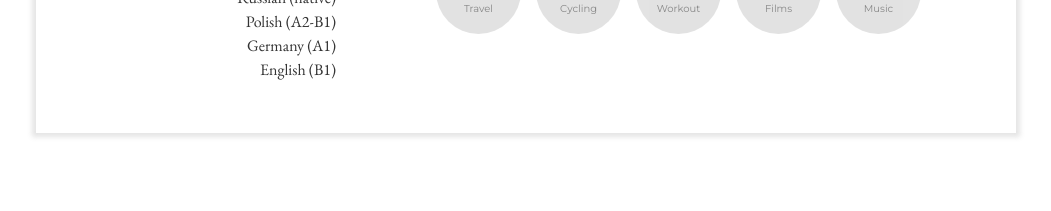
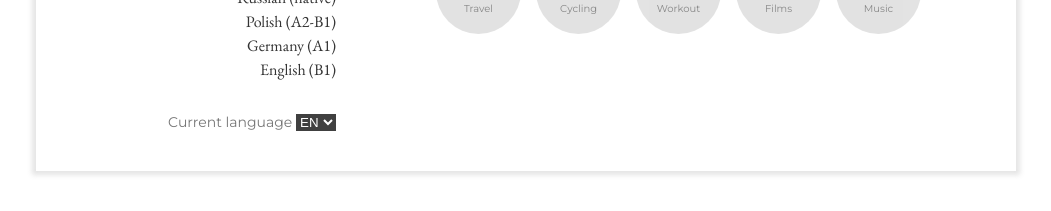
Before and after one commit to MagInventor/cv, a website built with webpack: page src/index.html in a window 1280 px wide. Shown: the part 1064-1275 px from the top of the page, without its empty margins (114-1165 px from the left). Before the commit the page ends 1237 px from the top, so only its background shows below. Built offline with nearby package versions, Linux system fonts and the light colour scheme; files whose address does not match are found by name.

Commit message:
feat: implement translate

```diff
--- a/src/index.css
+++ b/src/index.css
@@ -168,7 +168,15 @@ h3 {
   margin-bottom: 3px;
   color: #333;
   font-family: 'Garamond', 'Georgia', 'Times New Roman', serif;
+}
 
+.choice {
+  text-align: right;
+}
+
+.choice h2 {
+  height: 0;
+  opacity: 0;
 }
 
 /**               Main                */
@@ -256,6 +264,39 @@ h2 {
   margin-top: 10px;
 }
 
+.dropdown {
+  margin-top: 20px;
+  font-family: Montserrat, Tahoma, Verdana, sans-serif;
+  font-size: 14px;
+}
+
+.dropdown span {
+  color: #777;
+}
+
+select {
+  width: 40px;
+  background: #404040;
+  color: #fff;
+  border: transparent;
+}
+
+select:hover {
+  cursor: pointer;
+}
+
+select:focus {
+  outline: transparent;
+}
+
+option:hover {
+  cursor: pointer;
+}
+
+option:focus {
+  outline: transparent;
+}
+
 /**              Footer               */
 
 footer {
--- a/src/index.js
+++ b/src/index.js
@@ -1,7 +1,36 @@
 import './index.css';
 import wrapper from './js/components/Wrapper.component';
 import Page from './js/page/Page';
+import enData from './js/data/enData';
+import plData from './js/data/plData'
+import ruData from './js/data/ruData';
 
-wrapper.render();
-const page = new Page();
-page.render();
+let value = 'EN';
+
+function start(language) {
+  let languagePage = language || enData;
+
+  document.querySelector('body').innerHTML = '';
+  wrapper.render();
+  const page = new Page(languagePage);
+  page.render();
+  choiseLanguage();
+  document.getElementById('dd').value = value;
+}
+
+start();
+
+function choiseLanguage() {
+  const Languages = [['EN', enData], ['PL', plData], ['RU', ruData]];
+    let personData = enData;
+
+    document.getElementById('dd').addEventListener('change', function() {
+      Languages.forEach(lang => {
+        if (lang[0] === this.value) {
+          personData = lang[1];
+          value = this.value;
+          start(personData);
+        }
+      });
+    }, false);
+}
--- a/src/js/components/aside/Aside.component.js
+++ b/src/js/components/aside/Aside.component.js
@@ -10,6 +10,7 @@ class Aside {
     this.skills = this.createSection('skills');
     this.competence = this.createSection('competence');
     this.languages = this.createSection('languages');
+    this.choice = this.createSection('choice');
   }
 
   addPhoto() {
@@ -36,7 +37,8 @@ class Aside {
 
   addAside() {
     this.addPhoto();
-    this.aside.append(...[this.photo, this.contacts, this.skills, this.competence, this.languages]);
+    this.aside.append(...[this.photo, this.contacts, this.skills, this.competence,
+    this.languages, this.choice]);
     return this.aside;
   }
 }
--- a/src/js/data/enData.js
+++ b/src/js/data/enData.js
@@ -31,6 +31,7 @@ const enData = {
   languages: ['Languages',['Belarusian (native)', 'Russian (native)', 'Polish (A2-B1)',
   'Germany (A1)', 'English (B1)']],
   interests: ['Interests', ['Travel', 'Cycling', 'Workout', 'Films', 'Music']],
+  choice: ['Choise', 'Current language'],
 }
 
 export default enData;
--- a/src/js/data/plData.js
+++ b/src/js/data/plData.js
@@ -30,6 +30,7 @@ const plData = {
   languages: ['Języki',['Białoruski (rodzinny)', 'Rosyjski (rodzinny)', 'Polski (A2-B1)',
   'Niemiecki (A1)', 'Angielski (B1)']],
   interests: ['Zainteresowania', ['Podróże', 'Rower', 'Sport', 'Filmy', 'Muzyka']],
+  choice: ['Choise', 'Obecny język'],
 }
 
 export default plData;
--- a/src/js/data/ruData.js
+++ b/src/js/data/ruData.js
@@ -30,6 +30,7 @@ const ruData = {
   languages: ['Языки',['Белорусский (родной)', 'Русский (родной)', 'Польский (A2-B1)',
   'Немецкий (A1)', 'Английский (B1)']],
   interests: ['Интересы', ['Путешествия', 'Велосипед', 'Воркаут', 'Фильмы', 'Музыка']],
+  choice: ['Choise', 'Текущий язык'],
 }
 
 export default ruData;
--- a/src/js/page/Page.js
+++ b/src/js/page/Page.js
@@ -1,14 +1,11 @@
 import Person from '../person/Person';
-import enData from '../data/enData';
-import plData from '../data/plData'
-import ruData from '../data/ruData';
 import HeaderData from './constituents/HeaderData';
 import AsideData from './constituents/AsideData';
 import MainData from './constituents/MainData';
 
 class Page {
-  constructor() {
-    this.person = new Person(enData);
+  constructor(langData) {
+    this.person = new Person(langData);
     this.header = new HeaderData(this.person);
     this.aside = new AsideData(this.person);
     this.main = new MainData(this.person);
--- a/src/js/page/constituents/AsideData.js
+++ b/src/js/page/constituents/AsideData.js
@@ -39,11 +39,24 @@ class AsideData {
     document.querySelector(`.${this.word} .aside-container ul`).innerHTML = this.data;
   }
 
+  addDropdown() {
+    this.dropdown = `<div class="dropdown">
+      <span>${this.person.choice[1]}</span>
+        <select id="dd">
+          <option value="EN">EN</option>
+          <option value="PL">PL</option>
+          <option value="RU">RU</option>
+        </select>
+      </div>`;
+    document.querySelector('.choice .aside-container ').innerHTML = this.dropdown;
+  }
+
   updateAside() {
     this.addContacts();
     this.addRow('skills');
     this.addRow('competence');
     this.addRow('languages');
+    this.addDropdown();
   }
 }
 
--- a/src/js/page/constituents/MainData.js
+++ b/src/js/page/constituents/MainData.js
@@ -31,7 +31,7 @@ class MainData {
     this.experience = this.experience.map(el => `${el.join('')}<br><br>`).join('');
 
     this.experience += `<a href="${this.github}" target="_blank" class="examples">GitHub</a>`;
-    this.experience +=`<a href="${this.code}" target="_blank" class="examples">Codewars</a>`;
+    this.experience += `<a href="${this.code}" target="_blank" class="examples">Codewars</a>`;
     document.querySelector('.experience .container p').innerHTML = this.experience;
   }
 
@@ -42,7 +42,6 @@ class MainData {
       <p>${el}</p></li>`).join('');
 
     this.interests = `<ul class="hobby">${this.interests}</ul>`;
-    console.log(this.interests)
     document.querySelector('.interests .container p').innerHTML = this.interests;
   }
 
--- a/src/js/person/Person.js
+++ b/src/js/person/Person.js
@@ -10,6 +10,7 @@ class Person {
     this.competence = data.competence || 'None';
     this.languages = data.languages || 'None';
     this.interests = data.interests || 'None';
+    this.choice = data.choice || 'None';
   }
 }
 
```
